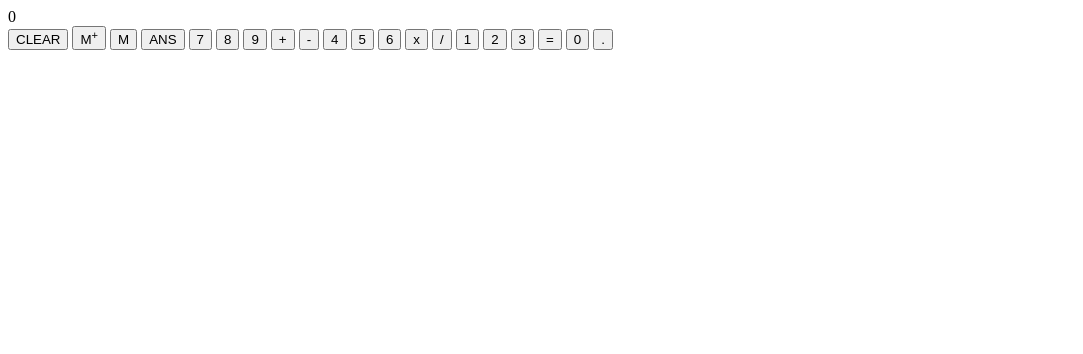
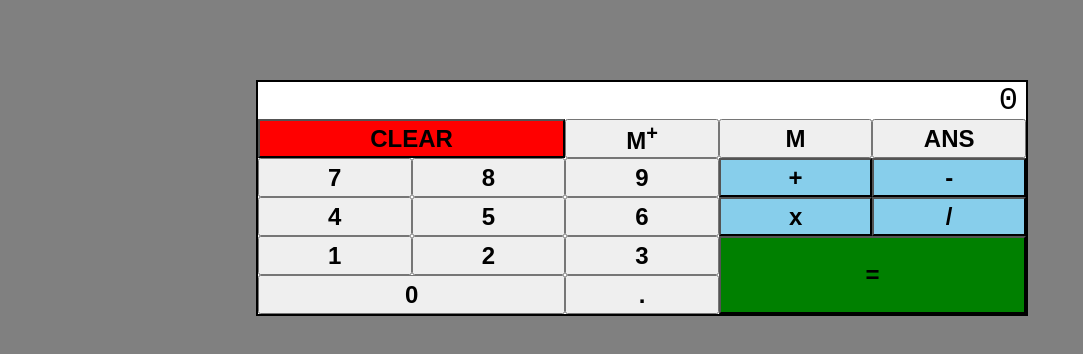
Before and after one commit to freemvmt/js-calculator, a plain HTML site: page index.html in a window 1280 px wide. Shown: the whole page, without its empty margins (0-1083 px from the left). Drawn offline with Linux system fonts and the light colour scheme.

Commit message:
Did essential structural styling of calculator. Not pretty but sufficient for working on functionality.

```diff
--- a/style.css
+++ b/style.css
@@ -1,31 +1,61 @@
-#calculator {
+html {
+  background-color: gray;
+}
+
+body {
 
 }
 
+#calculator {
+  position: absolute;
+  top: 10%;
+  left: 20%;
+  width: 60%;
+  background-color: white;
+  border: solid 2px black;
+}
+
 #screen-container {
-
+  display: flex;
+  justify-content: flex-end;
 }
 
 #display {
-
+  font-size: 2rem;
+  font-family: monospace;
+  padding: 0 0.5rem;
 }
 
 #input-container {
-
+  display: grid;
+  grid-template-columns: repeat(5,1fr);
+  grid-template-rows: repeat(5,1fr);
 }
 
 .button {
+  font-size: 1.5rem;
+  font-weight: bold;
+}
 
+.button-operand {
+  background-color: SkyBlue;
 }
 
 #clear {
-
+  background-color: red;
+  grid-column-start: 1;
+  grid-column-end: 3;
 }
 
 #zero {
-
+  grid-column-start: 1;
+  grid-column-end: 3;
 }
 
 #execute {
-
+  background-color: green;
+  grid-column-start: 4;
+  grid-column-end: 6;
+  grid-row-start: 4;
+  grid-row-end: 6;
 }
```
